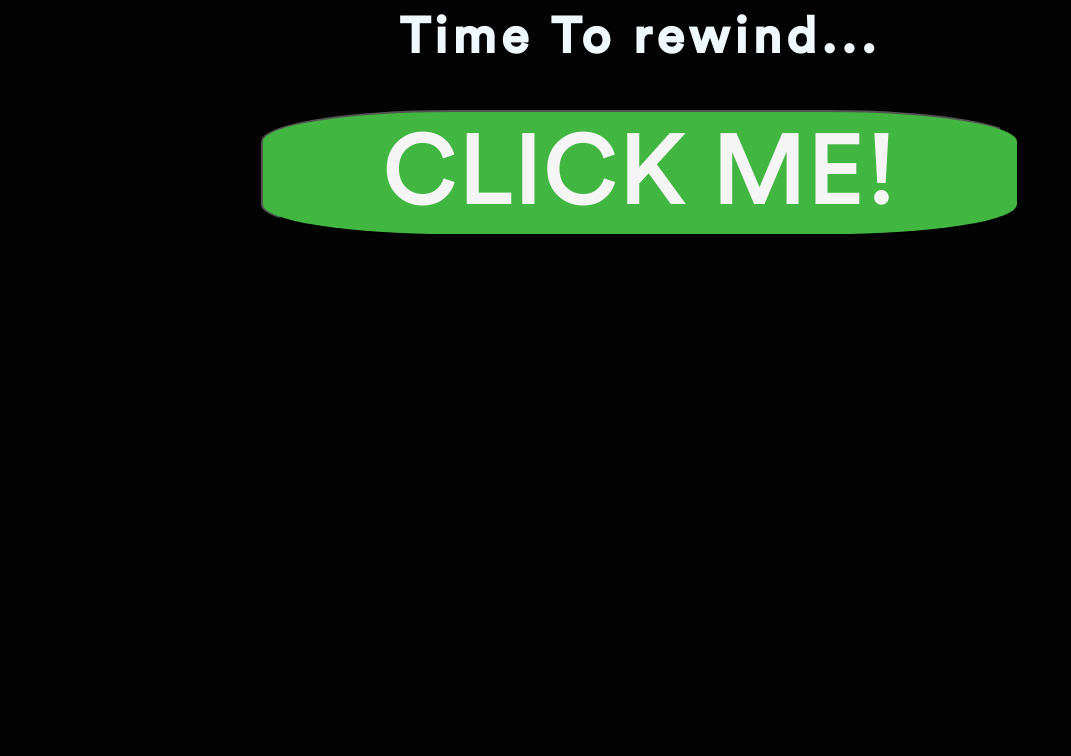
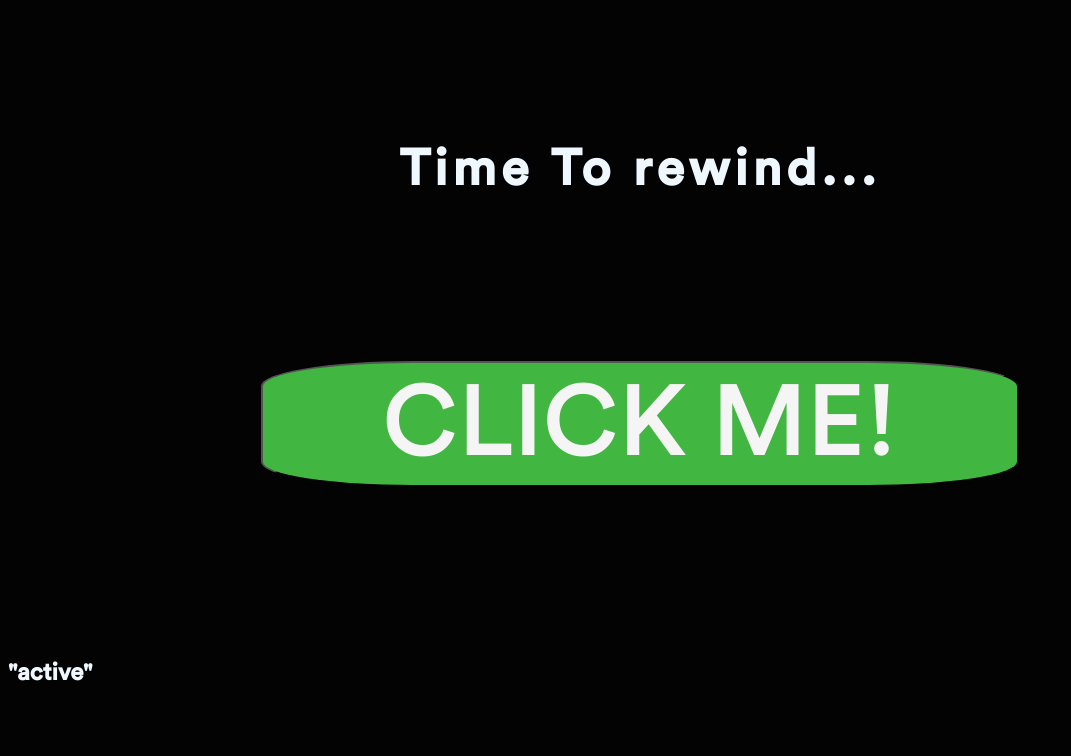
Before and after one commit to akhil-akkineni/starfish, a Flask app: template templates/index.html in a window 1280 px wide. Shown: the top 756 px of the page, without its empty margins (0-1071 px from the left). Run offline with Flask 3, Linux system fonts and the light colour scheme; the template is opened without the code that fills it: most values are stand-ins (such as "Sample title", 1, 10 or a date in 2020).

Commit message:
Add files via upload

```diff
--- a/templates/index.html
+++ b/templates/index.html
@@ -23,11 +23,18 @@
       font-size: 50px;
       color: aliceblue;
     }
+    h3
+    {
+        color: aliceblue;
+        font-family: 'Circular';
+        font-size: x-large;
+
+    }
     button
     {
         color: whitesmoke;
         background-color: rgb(65, 182, 65);
-        border-radius: 25%;
+        border-radius: 20%;
         width: 60%;
         height: 25%;
         font-family: 'Circular';
@@ -39,7 +46,7 @@
     }
 </style>
 <body>
-
+    <pre>
 
 
 
@@ -56,4 +63,11 @@
         </div>
     </form>
 
+
+
+
+
+    <h3>"{{event_status}}"</h3>
+
+    </pre>
 </body>
```
